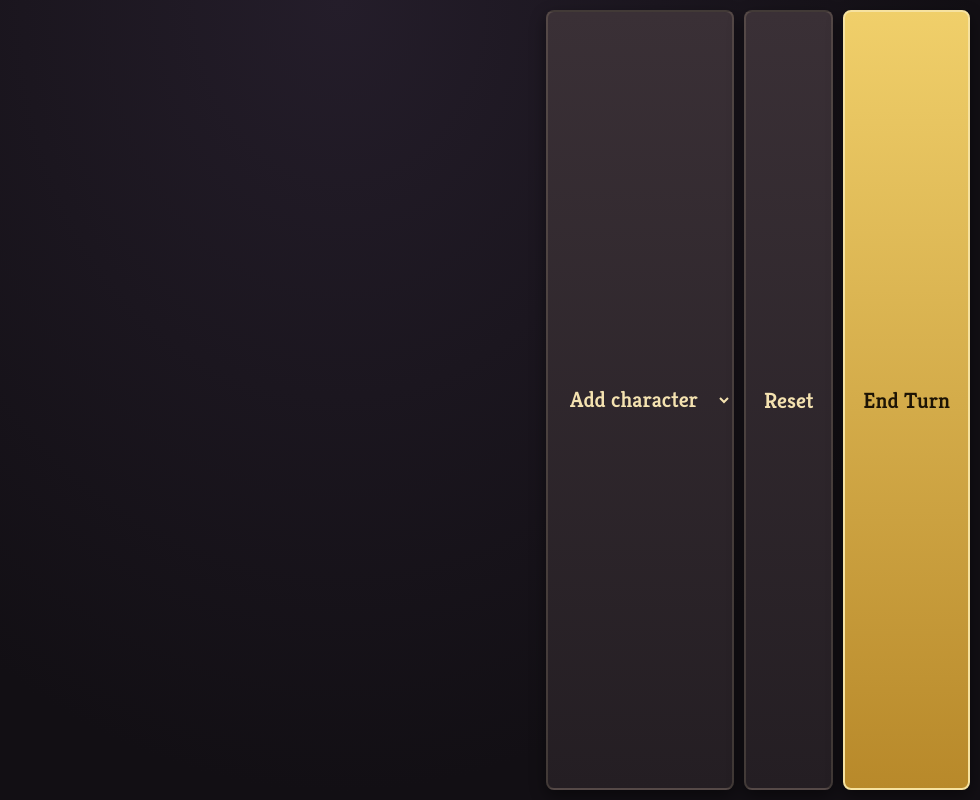
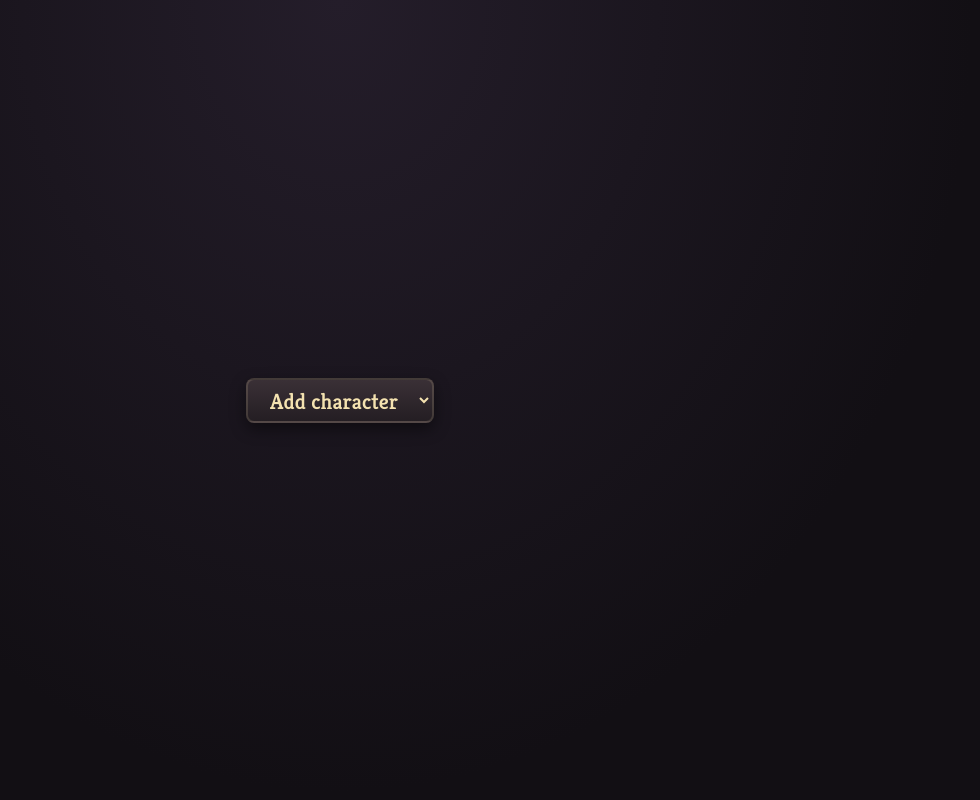
Before and after one commit to kenzclu/stsbg, a React (Vite) app: page / in a window 1280 px wide. Shown: the whole page, without its empty margins (300-1280 px from the left). Built offline with nearby package versions, Linux system fonts and the light colour scheme.

Commit message:
better starting screen

```diff
--- a/src/App.css
+++ b/src/App.css
@@ -13,6 +13,11 @@
   display: flex;
   justify-content: flex-end;
   gap: 10px;
+
+  &.empty {
+    justify-content: center;
+    align-items: center;
+  }
 
   button,
   select {
--- a/src/App.tsx
+++ b/src/App.tsx
@@ -11,6 +11,7 @@ function App() {
   const [characters, setCharacters] = useState<string[]>([]);
   const [resetNonce, setResetNonce] = useState(0);
   const [endTurnSignal, setEndTurnSignal] = useState(0);
+  const isEmpty = characters.length === 0;
 
   const onClick = (character: string) => {
     if (characters.includes(character) || characters.length >= MAX_CHARACTERS) {
@@ -32,19 +33,23 @@ function App() {
   return (
     <>
       <div className="main-container">
-        <div className="controls">
+        <div className={isEmpty ? "controls empty" : "controls"}>
           <CharacterSelect
             availableCharacters={AVAILABLE_CHARACTERS}
             characters={characters}
             maxCharacters={MAX_CHARACTERS}
             onSelect={onClick}
           />
+          {!isEmpty && (
+            <>
               <button className="reset-enemies" onClick={() => setResetNonce(resetNonce + 1)}>
                 Reset
               </button>
               <button className="end-turn" onClick={() => setEndTurnSignal(endTurnSignal + 1)}>
                 End Turn
               </button>
+            </>
+          )}
         </div>
         {characters.map((name, index) => (
           <DraggableRow key={`${name}-${resetNonce}`} index={index} onMove={moveCharacter}>
```
Also changed, not shown: 1 other file (tests, documents, lock files or other folders). Lines whose indentation alone changed are shown as unchanged.
